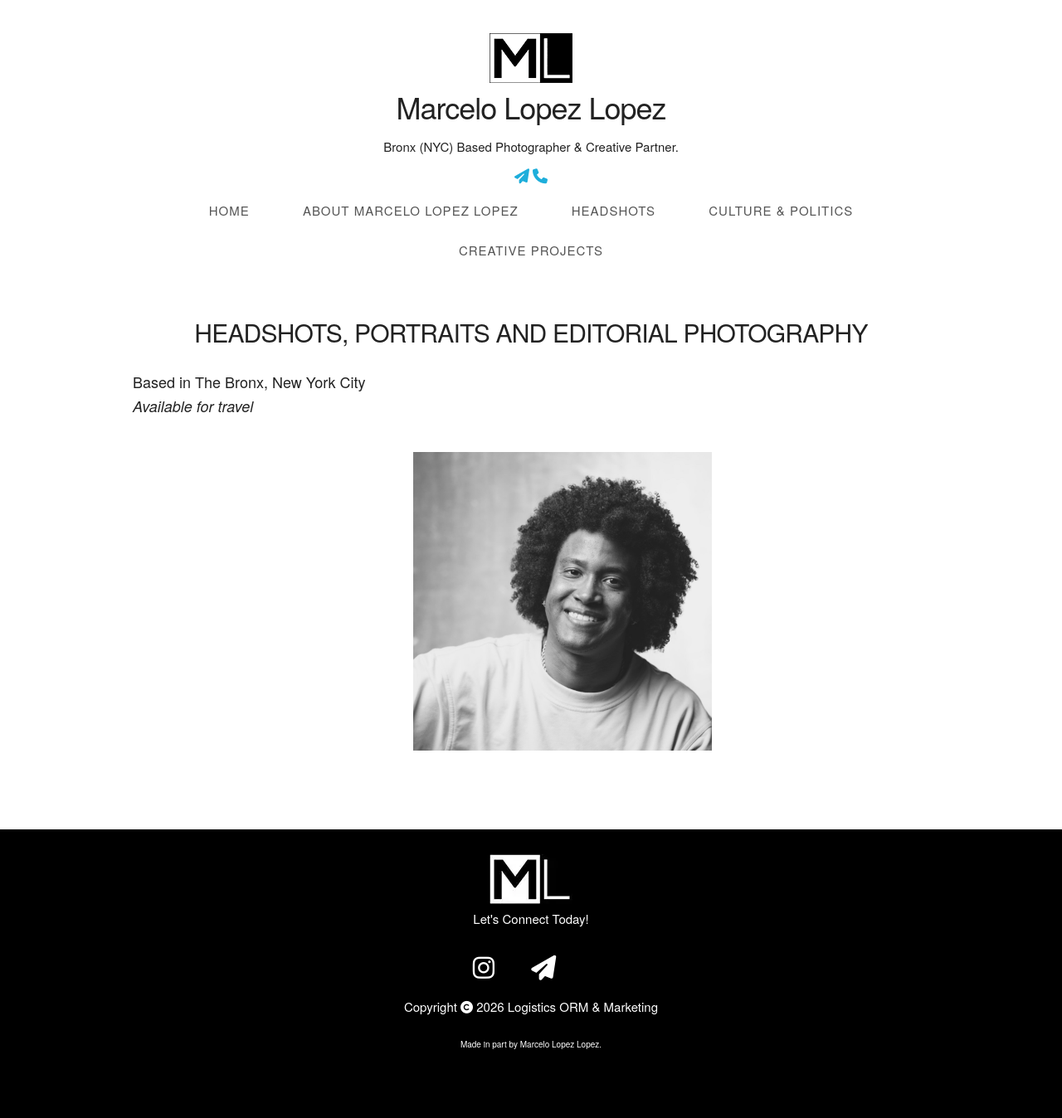
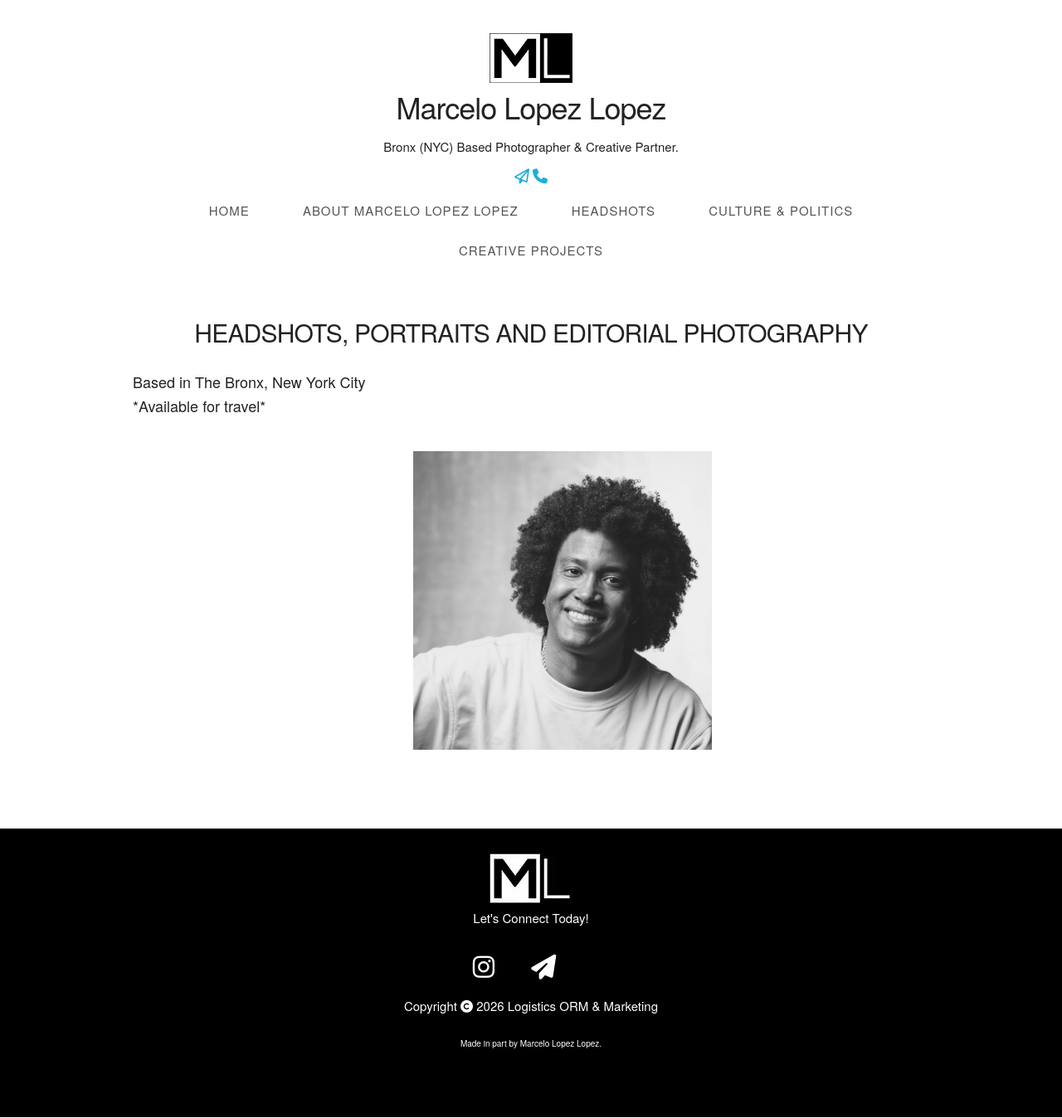
Before and after one commit to holaimlopez/mlopezphoto, a Jekyll site: the page built from index.md, in a window 1280 px wide. Shown: the whole page at 83% size. Built offline with Jekyll 4.4.1, drawn with Linux system fonts in a browser that asks for light colours; nearby versions of some CDN libraries; some web fonts are replaced.

Commit message:
asdasd as

```diff
--- a/_includes/header.html
+++ b/_includes/header.html
@@ -6,8 +6,8 @@
 			{{ page.description }}
 		</p>
 		<div class="links">
-            <a href="mailto:lopezlmarcelo@gmail.com"><i class="fa-solid fa-paper-plane" style="font-size:18px"></i></a>
-			<a href="tel:+13479127485"><i class="fa-solid fa-phone" style="font-size:18px"></i></a>
+            <a href="mailto:lopezlmarcelo@gmail.com"><i class="far fa-paper-plane" style="font-size:18px"></i></a>
+			<a href="tel:+13479127485"><i class="fas fa-phone" style="font-size:18px"></i></a>
         </div>
 		<div id="navbar-wrapper">
 			<div id="navbar" class="close">
--- a/index.md
+++ b/index.md
@@ -13,8 +13,8 @@ order: 1
 			Bronx (NYC) Based Photographer & Creative Partner.
 		</p>
 		<div class="linker">
-            <a href="mailto:lopezlmarcelo@gmail.com"><i class="fa-solid fa-paper-plane" style="font-size:18px"></i></a>
-			<a href="tel:+13479127485"><i class="fa-solid fa-phone" style="font-size:18px"></i></a>
+            <a href="mailto:lopezlmarcelo@gmail.com"><i class="far fa-paper-plane" style="font-size:18px"></i></a>
+			<a href="tel:+13479127485"><i class="fas fa-phone" style="font-size:18px"></i></a>
         </div>
 		<div id="navbar-wrapper">
 			<div id="navbar">
@@ -33,7 +33,7 @@ order: 1
 		<h4> <p markdown="1" style="text-align: center;">
     		HEADSHOTS, PORTRAITS AND EDITORIAL PHOTOGRAPHY <br>
 		</p> </h4>
-		<p markdown="1" style="text-align: center;" style="font-size: 18px;">
+		<p style="text-align: center;" style="font-size: 18px;">
 		Based in The Bronx, New York City <br>
 		*Available for travel*
 		</p>
```
